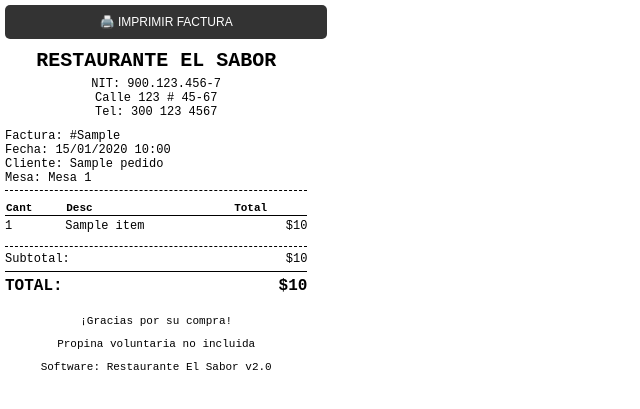
After one commit to globaltekhnologii/restaurante, a PHP site: page /ver_factura.php?id=1&print=true in a window 1280 px wide. The commit adds this page. Shown: the top 409 px of the page, without its empty margins (0-640 px from the left). Run offline with PHP 8.4, Linux system fonts and the light colour scheme; a user stored in the database is signed in; data comes from the database, SQL or seed files in the repository; tables that the repository leaves empty hold one stand-in row (values such as "Sample post").

Commit message:
feat: Sistema de impresión y acceso móvil
Nuevas Funcionalidades:
- Sistema completo de impresión de tickets y facturas
- Página de acceso móvil con código QR
- Botones de impresión integrados en todos los paneles

Archivos Creados:
- ver_ticket.php - Ticket de cocina optimizado para impresoras térmicas (80mm)
- ver_factura.php - Factura para clientes con totales y datos del restaurante
- ver_qr.php - Página con código QR para acceso móvil

Modificaciones:
- admin.php - Agregados enlaces a Pedidos, Usuarios y Acceso Móvil en navbar
- ver_pedido.php - Botones de impresión (Ticket Cocina y Factura)
- chef.php - Botón de imprimir comanda en cada pedido
- domiciliario.php - Botón de imprimir factura en entregas

Características del Sistema de Impresión:
- Diseño optimizado para papel térmico (80mm y 58mm)
- Auto-impresión opcional con parámetro ?print=true
- Ticket de cocina: Solo items y cantidades (sin precios)
- Factura: Detalle completo con precios, totales y datos del negocio
- Compatible con cualquier impresora instalada en el sistema

Características de Acceso Móvil:
- Detección automática de IP local del servidor
- Generación de código QR para escanear desde celular
- Instrucciones claras para conexión manual
- Advertencia sobre requisito de misma red WiFi

Estado: Sistema de impresión y acceso móvil 100% funcional

```diff
--- a/chef.php
+++ b/chef.php
@@ -397,10 +397,12 @@ $stats['confirmados'] = $conn->query("SELECT COUNT(*) as count FROM pedidos WHER
                         echo '</div>';
 
                         if ($pedido['estado'] === 'confirmado') {
-                            echo '<a href="iniciar_preparacion.php?id=' . $pedido['id'] . '" class="btn btn-primary">🍳 Comenzar Preparación</a>';
+                            echo '<a href="iniciar_preparacion.php?id=' . $pedido['id'] . '" class="btn btn-primary" style="margin-bottom: 5px;">🍳 Comenzar Preparación</a>';
                         } else if ($pedido['estado'] === 'preparando') {
-                            echo '<a href="marcar_listo.php?id=' . $pedido['id'] . '" class="btn btn-success">✅ Marcar como Listo</a>';
+                            echo '<a href="marcar_listo.php?id=' . $pedido['id'] . '" class="btn btn-success" style="margin-bottom: 5px;">✅ Marcar como Listo</a>';
                         }
+
+                        echo '<a href="ver_ticket.php?id=' . $pedido['id'] . '&print=true" target="_blank" class="btn" style="background: #333; color: white; font-size: 0.9em;">🖨️ Imprimir Comanda</a>';
 
                         echo '</div>';
                         echo '</div>';
--- a/domiciliario.php
+++ b/domiciliario.php
@@ -460,10 +460,12 @@ $stats['listos'] = $conn->query("SELECT COUNT(*) as count FROM pedidos WHERE dom
                             echo '<div class="entrega-total">💰 Total: $' . number_format($entrega['total'], 2) . '</div>';
 
                             if ($entrega['estado'] === 'preparando') {
-                                echo '<a href="salir_entrega.php?id=' . $entrega['id'] . '" class="btn btn-primary">🚗 Salir a Entregar</a>';
+                                echo '<a href="salir_entrega.php?id=' . $entrega['id'] . '" class="btn btn-primary" style="margin-bottom: 5px;">🚗 Salir a Entregar</a>';
                             } else if ($entrega['estado'] === 'en_camino') {
-                                echo '<a href="confirmar_entrega.php?id=' . $entrega['id'] . '" class="btn btn-success">✅ Confirmar Entrega</a>';
+                                echo '<a href="confirmar_entrega.php?id=' . $entrega['id'] . '" class="btn btn-success" style="margin-bottom: 5px;">✅ Confirmar Entrega</a>';
                             }
+
+                            echo '<a href="ver_factura.php?id=' . $entrega['id'] . '&print=true" target="_blank" class="btn" style="background: #2b6cb0; color: white; font-size: 0.9em;">📄 Imprimir Factura</a>';
 
                             echo '</div>';
                             echo '</div>';
--- /dev/null
+++ b/ver_factura.php
@@ -0,0 +1,204 @@
+<?php
+session_start();
+require_once 'auth_helper.php';
+verificarSesion();
+
+require_once 'config.php';
+
+if (!isset($_GET['id'])) {
+    die("ID de pedido no especificado");
+}
+
+$pedido_id = intval($_GET['id']);
+$conn = getDatabaseConnection();
+
+// Obtener info del pedido
+$sql = "SELECT p.*, m.numero_mesa, u.nombre as mesero_nombre
+        FROM pedidos p
+        LEFT JOIN mesas m ON p.mesa_id = m.id
+        LEFT JOIN usuarios u ON p.usuario_id = u.id
+        WHERE p.id = ?";
+$stmt = $conn->prepare($sql);
+$stmt->bind_param("i", $pedido_id);
+$stmt->execute();
+$pedido = $stmt->get_result()->fetch_assoc();
+
+if (!$pedido) {
+    die("Pedido no encontrado");
+}
+
+// Obtener items
+$stmt = $conn->prepare("SELECT * FROM pedidos_items WHERE pedido_id = ?");
+$stmt->bind_param("i", $pedido_id);
+$stmt->execute();
+$items_result = $stmt->get_result();
+$items = [];
+while ($row = $items_result->fetch_assoc()) {
+    $items[] = $row;
+}
+
+$conn->close();
+?>
+<!DOCTYPE html>
+<html lang="es">
+<head>
+    <meta charset="UTF-8">
+    <meta name="viewport" content="width=device-width, initial-scale=1.0">
+    <title>Factura #<?php echo $pedido['numero_pedido']; ?></title>
+    <style>
+        body {
+            font-family: 'Courier New', Courier, monospace;
+            width: 80mm;
+            margin: 0;
+            padding: 5px;
+            font-size: 12px;
+            color: black;
+            background: white;
+        }
+
+        .header {
+            text-align: center;
+            margin-bottom: 10px;
+        }
+
+        .logo {
+            font-size: 20px;
+            font-weight: bold;
+            margin-bottom: 5px;
+        }
+
+        .info {
+            margin-bottom: 10px;
+            border-bottom: 1px dashed black;
+            padding-bottom: 5px;
+        }
+
+        .items {
+            width: 100%;
+            border-collapse: collapse;
+            margin-bottom: 10px;
+        }
+
+        .items th {
+            text-align: left;
+            border-bottom: 1px solid black;
+            font-size: 11px;
+        }
+
+        .items td {
+            padding: 3px 0;
+            vertical-align: top;
+        }
+
+        .price {
+            text-align: right;
+        }
+
+        .totals {
+            margin-top: 10px;
+            border-top: 1px dashed black;
+            padding-top: 5px;
+        }
+
+        .total-row {
+            display: flex;
+            justify-content: space-between;
+            margin-bottom: 3px;
+        }
+
+        .grand-total {
+            font-size: 16px;
+            font-weight: bold;
+            margin-top: 5px;
+            border-top: 1px solid black;
+            padding-top: 5px;
+        }
+
+        .footer {
+            margin-top: 20px;
+            text-align: center;
+            font-size: 11px;
+        }
+
+        @media print {
+            .no-print { display: none; }
+            body { margin: 0; padding: 0; }
+        }
+
+        .btn-print {
+            display: block;
+            width: 100%;
+            padding: 10px;
+            background: #333;
+            color: white;
+            text-align: center;
+            text-decoration: none;
+            margin-bottom: 10px;
+            font-family: sans-serif;
+            border-radius: 5px;
+        }
+    </style>
+</head>
+<body>
+    <a href="#" onclick="window.print(); return false;" class="btn-print no-print">🖨️ IMPRIMIR FACTURA</a>
+
+    <div class="header">
+        <div class="logo">RESTAURANTE EL SABOR</div>
+        <div>NIT: 900.123.456-7</div>
+        <div>Calle 123 # 45-67</div>
+        <div>Tel: 300 123 4567</div>
+    </div>
+
+    <div class="info">
+        <div>Factura: #<?php echo htmlspecialchars($pedido['numero_pedido']); ?></div>
+        <div>Fecha: <?php echo date('d/m/Y H:i', strtotime($pedido['fecha_pedido'])); ?></div>
+        <div>Cliente: <?php echo htmlspecialchars($pedido['nombre_cliente']); ?></div>
+        <?php if ($pedido['numero_mesa']): ?>
+            <div>Mesa: <?php echo htmlspecialchars($pedido['numero_mesa']); ?></div>
+        <?php endif; ?>
+    </div>
+
+    <table class="items">
+        <thead>
+            <tr>
+                <th>Cant</th>
+                <th>Desc</th>
+                <th class="price">Total</th>
+            </tr>
+        </thead>
+        <tbody>
+            <?php foreach ($items as $item): ?>
+            <tr>
+                <td><?php echo $item['cantidad']; ?></td>
+                <td><?php echo htmlspecialchars($item['nombre_plato']); ?></td>
+                <td class="price">$<?php echo number_format($item['precio'] * $item['cantidad'], 0); ?></td>
+            </tr>
+            <?php endforeach; ?>
+        </tbody>
+    </table>
+
+    <div class="totals">
+        <div class="total-row">
+            <span>Subtotal:</span>
+            <span>$<?php echo number_format($pedido['total'], 0); ?></span>
+        </div>
+        <!-- Aquí se podrían agregar impuestos si fuera necesario -->
+        <div class="total-row grand-total">
+            <span>TOTAL:</span>
+            <span>$<?php echo number_format($pedido['total'], 0); ?></span>
+        </div>
+    </div>
+
+    <div class="footer">
+        <p>¡Gracias por su compra!</p>
+        <p>Propina voluntaria no incluida</p>
+        <p>Software: Restaurante El Sabor v2.0</p>
+    </div>
+
+    <script>
+        if (new URLSearchParams(window.location.search).get('print') === 'true') {
+            window.print();
+        }
+    </script>
+</body>
+</html>
```
Also changed, not shown: admin.php (+3 -5 lines), ver_pedido.php (+10 -0 lines), ver_qr.php (added, +97 -0 lines), ver_ticket.php (added, +191 -0 lines).
